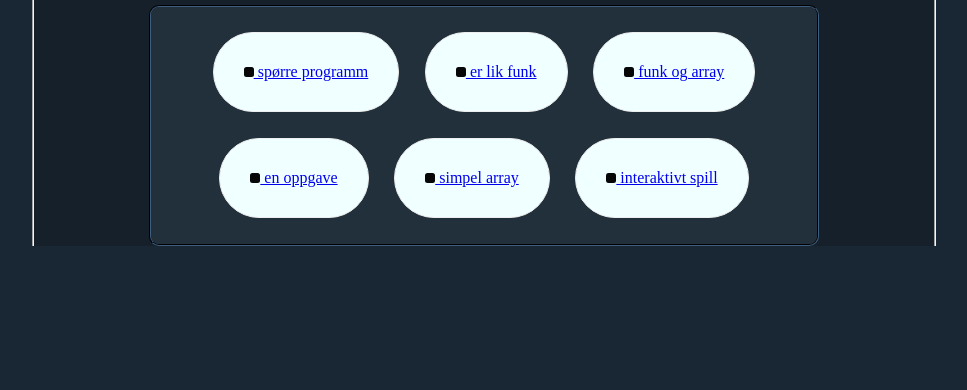
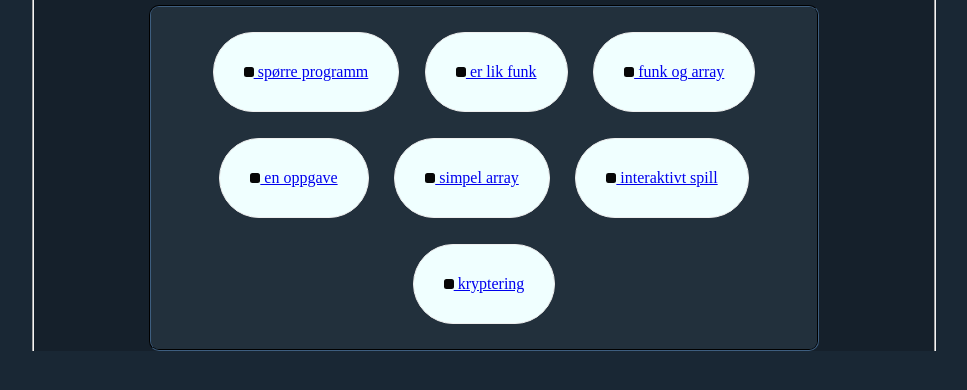
Before and after one commit to Mrtypwriter/skoel.2022, a plain HTML site: page ove og smaaopgaver/index.html in a window 1280 px wide. Shown: the part 64-454 px from the top of the page, without its empty margins (156-1123 px from the left). Drawn offline with Linux system fonts and the light colour scheme.

Commit message:
Update index.html

```diff
--- a/ove og smaaopgaver/index.html
+++ b/ove og smaaopgaver/index.html
@@ -27,6 +27,7 @@
                 <a href="./funkOgAraayTest.html/oppg.html"> <span class="dot"></span> en oppgave </a>
                 <a href="./funkOgAraayTest.html/simpleArray.html"> <span class="dot"></span> simpel array </a>
                 <a href="./liteSpill.html"> <span class="dot"></span> interaktivt spill </a>
+                <a href="./krypteringf2.html"> <span class="dot"></span> kryptering </a>
 
 
 
```
